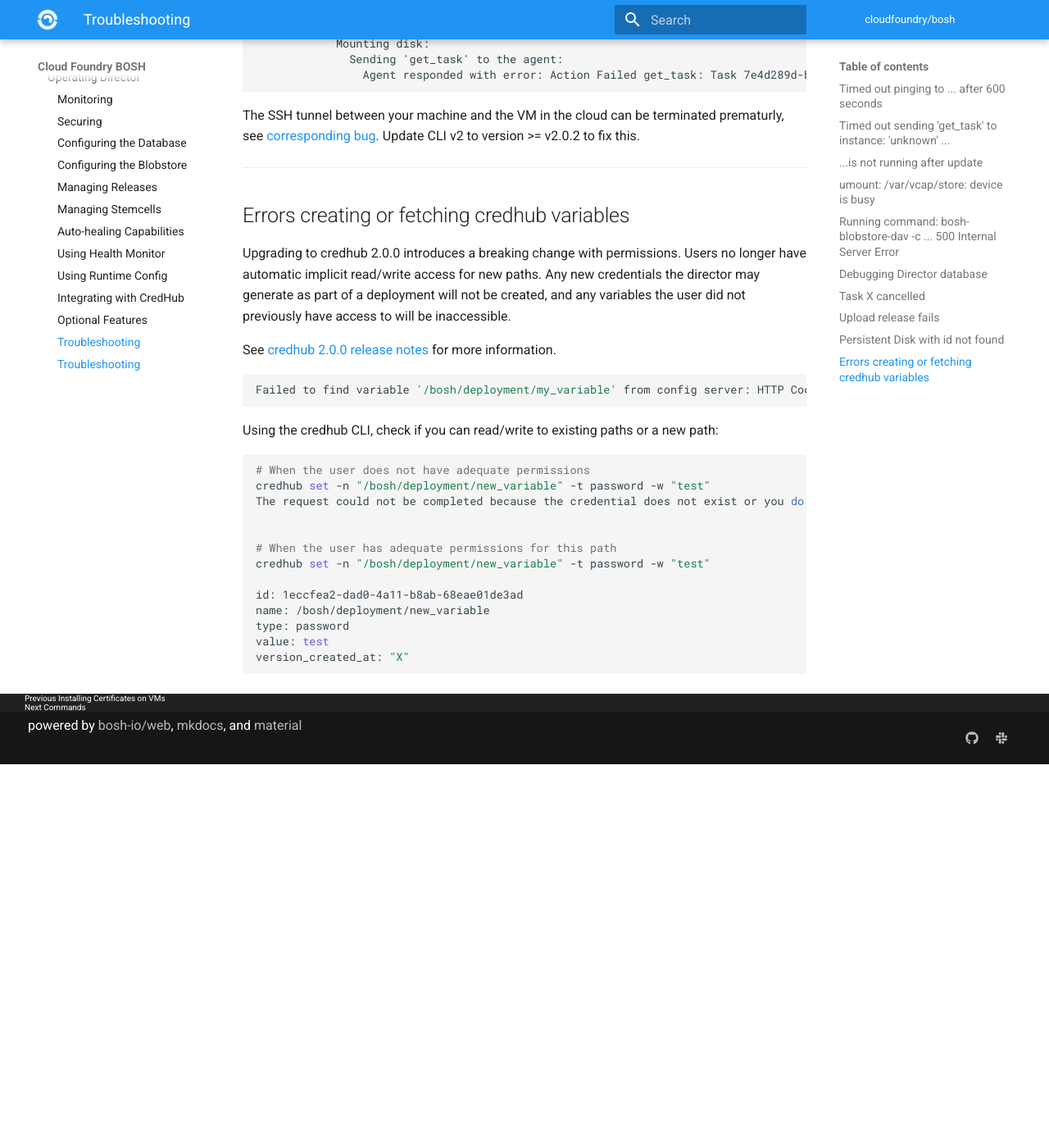
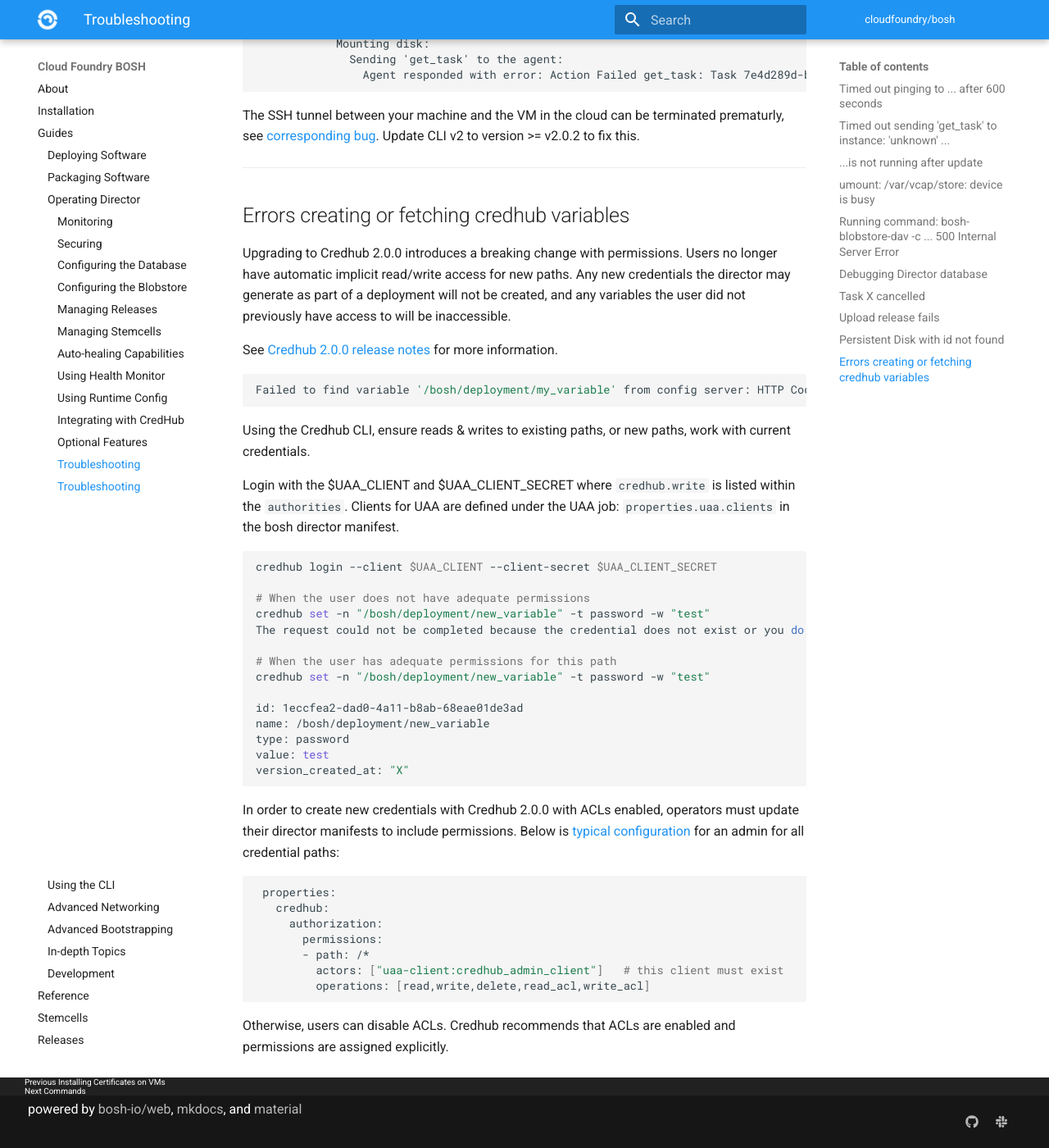
Before and after one commit to cloudfoundry/docs-bosh, an MkDocs documentation site: the page built from content/tips.md, in a window 1280 px wide and 1400 px high, scrolled down 4906 px. Shown: the whole window at 82% size. Built offline with MkDocs 1.6.1 and Material for MkDocs 9.7.7, drawn with Linux system fonts in a browser that asks for light colours; old or Windows-style settings are respelled for this version of MkDocs; before the commit the page ends 5838 px from its top, so only the background shows below that.

Commit message:
Update credhub authorization troubleshooting tip
Include instructions for how users can check their access to variable
paths within credhub.

[#167978169](https://www.pivotaltracker.com/story/show/167978169)

````diff
--- a/content/tips.md
+++ b/content/tips.md
@@ -212,9 +212,9 @@ The SSH tunnel between your machine and the VM in the cloud can be terminated pr
 ---
 ## Errors creating or fetching credhub variables {: #variables-permission}
 
-Upgrading to credhub 2.0.0 introduces a breaking change with permissions. Users no longer have automatic implicit read/write access for new paths. Any new credentials the director may generate as part of a deployment will not be created, and any variables the user did not previously have access to will be inaccessible.
+Upgrading to Credhub 2.0.0 introduces a breaking change with permissions. Users no longer have automatic implicit read/write access for new paths. Any new credentials the director may generate as part of a deployment will not be created, and any variables the user did not previously have access to will be inaccessible.
 
-See [credhub 2.0.0 release notes](https://github.com/pivotal-cf/credhub-release/releases/tag/2.0.0) for more information.
+See [Credhub 2.0.0 release notes](https://github.com/pivotal-cf/credhub-release/releases/tag/2.0.0) for more information.
 
 ```shell
 
@@ -222,13 +222,17 @@ Failed to find variable '/bosh/deployment/my_variable' from config server: HTTP
 
 ```
 
-Using the credhub CLI, check if you can read/write to existing paths or a new path:
+Using the Credhub CLI, ensure reads &amp; writes to existing paths, or new paths, work with current credentials.
+
+Login with the $UAA_CLIENT and $UAA_CLIENT_SECRET where `credhub.write` is listed within the `authorities`. Clients for UAA are defined under the UAA job: `properties.uaa.clients` in the bosh director manifest.
 
 ```shell
+
+credhub login --client $UAA_CLIENT --client-secret $UAA_CLIENT_SECRET
+
 # When the user does not have adequate permissions
 credhub set -n "/bosh/deployment/new_variable" -t password -w "test"
 The request could not be completed because the credential does not exist or you do not have sufficient authorization.
-
 
 # When the user has adequate permissions for this path
 credhub set -n "/bosh/deployment/new_variable" -t password -w "test"
@@ -240,3 +244,19 @@ value: test
 version_created_at: "X"
 
 ```
+
+In order to create new credentials with Credhub 2.0.0 with ACLs enabled, operators must update their director manifests to include permissions. Below is [typical configuration](https://github.com/pivotal-cf/credhub-release/releases/tag/2.0.0) for an admin for all credential paths:
+
+```shell
+
+ properties:
+   credhub:
+     authorization:
+       permissions:
+       - path: /*
+         actors: ["uaa-client:credhub_admin_client"]   # this client must exist
+         operations: [read,write,delete,read_acl,write_acl]
+
+```
+
+Otherwise, users can disable ACLs. Credhub recommends that ACLs are enabled and permissions are assigned explicitly.
````
